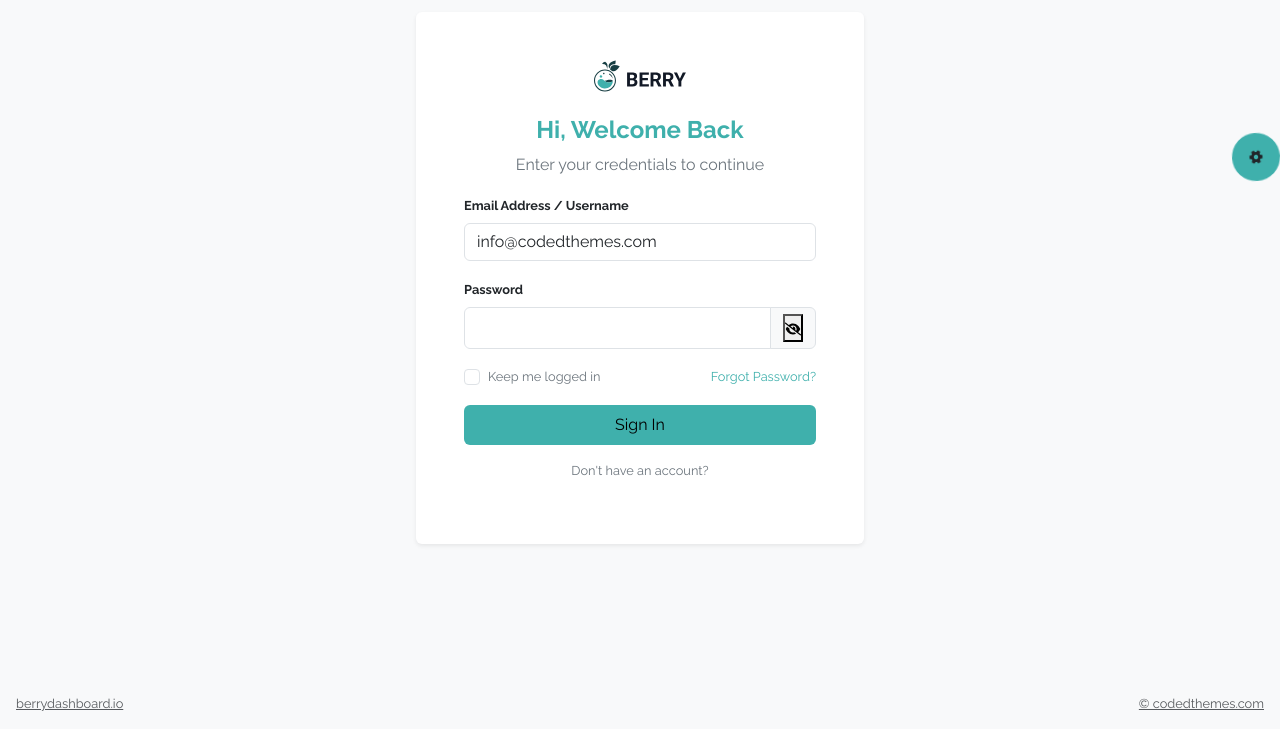
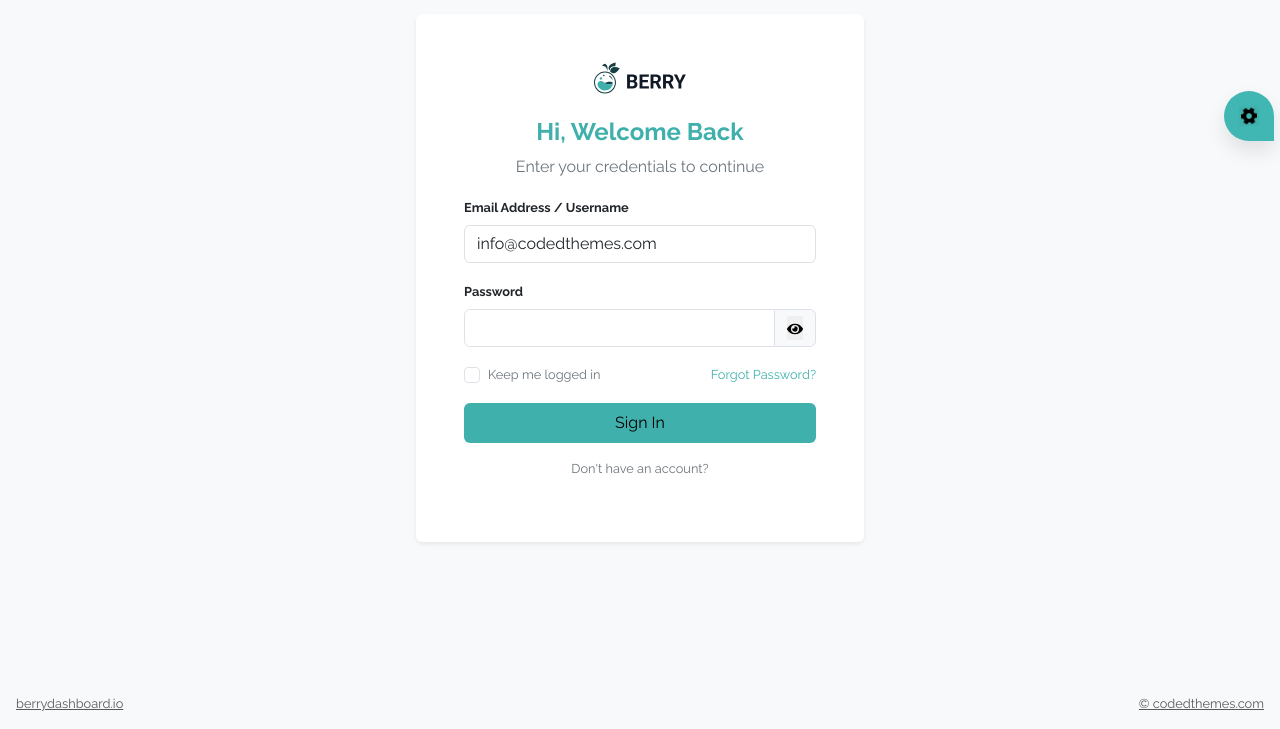
Before and after one commit to mdmehrab/berry-dashboard, a React (Vite) app: page / in a window 1280 px wide. Shown: the part 122-851 px from the top of the page. Built offline with nearby package versions, Linux system fonts and the light colour scheme.

Commit message:
feat: curve setting button style added with animation

```diff
--- a/src/components/Login/Login.jsx
+++ b/src/components/Login/Login.jsx
@@ -1,5 +1,6 @@
 import { FaEyeSlash } from "react-icons/fa6";
 import { IoMdSettings } from "react-icons/io";
+import { FaEye } from "react-icons/fa";
 import { useState } from "react";
 import { Form, InputGroup, Button } from "react-bootstrap";
 import logo from "../../assets/svg/logo.svg";
@@ -7,6 +8,7 @@ import "./login.scss";
 
 const Login = () => {
   const [showPassword, setShowPassword] = useState(false);
+  const [showIcon, setShowIcon] = useState();
 
   const handelPassword = () => {
     setShowPassword(!showPassword);
@@ -15,8 +17,8 @@ const Login = () => {
   return (
     <section id="login">
       <div className="absolute setting_icon">
-        <div className="bg_primary rounded-full p-3">
-          <IoMdSettings />
+        <div className="curve-button">
+          <IoMdSettings className="icon bg_primary" />
         </div>
       </div>
 
@@ -47,8 +49,8 @@ const Login = () => {
             <InputGroup>
               <Form.Control type={showPassword ? "password" : "text"} />
               <InputGroup.Text>
-                <button onClick={handelPassword}>
-                  <FaEyeSlash />
+                <button onClick={handelPassword} className="border-0">
+                  {showPassword ? <FaEyeSlash /> : <FaEye />}
                 </button>
               </InputGroup.Text>
             </InputGroup>
--- a/src/components/Login/login.scss
+++ b/src/components/Login/login.scss
@@ -15,8 +15,8 @@
 
   .setting_icon {
     position: absolute;
-    right: 0;
-    top: 30%;
+    right: 0.5%;
+    top: 25%;
   }
 
   //   animation
@@ -30,6 +30,25 @@
   }
 
   .setting_icon .bg_primary {
-    animation: spin 2s linear infinite; /* Spins the icon continuously */
+    animation: spin 2s linear infinite;
+  }
+
+  .curve-button {
+    width: 50px;
+    height: 50px;
+    background-color: #40b7b2;
+    border-top-left-radius: 30px;
+    border-bottom-left-radius: 30px;
+    border-top-right-radius: 30px;
+    display: flex;
+    align-items: center;
+    justify-content: center;
+    box-shadow: 0px 10px 20px rgba(0, 0, 0, 0.1);
+    cursor: pointer;
+  }
+
+  .icon {
+    color: #000;
+    font-size: 20px;
   }
 }
```
